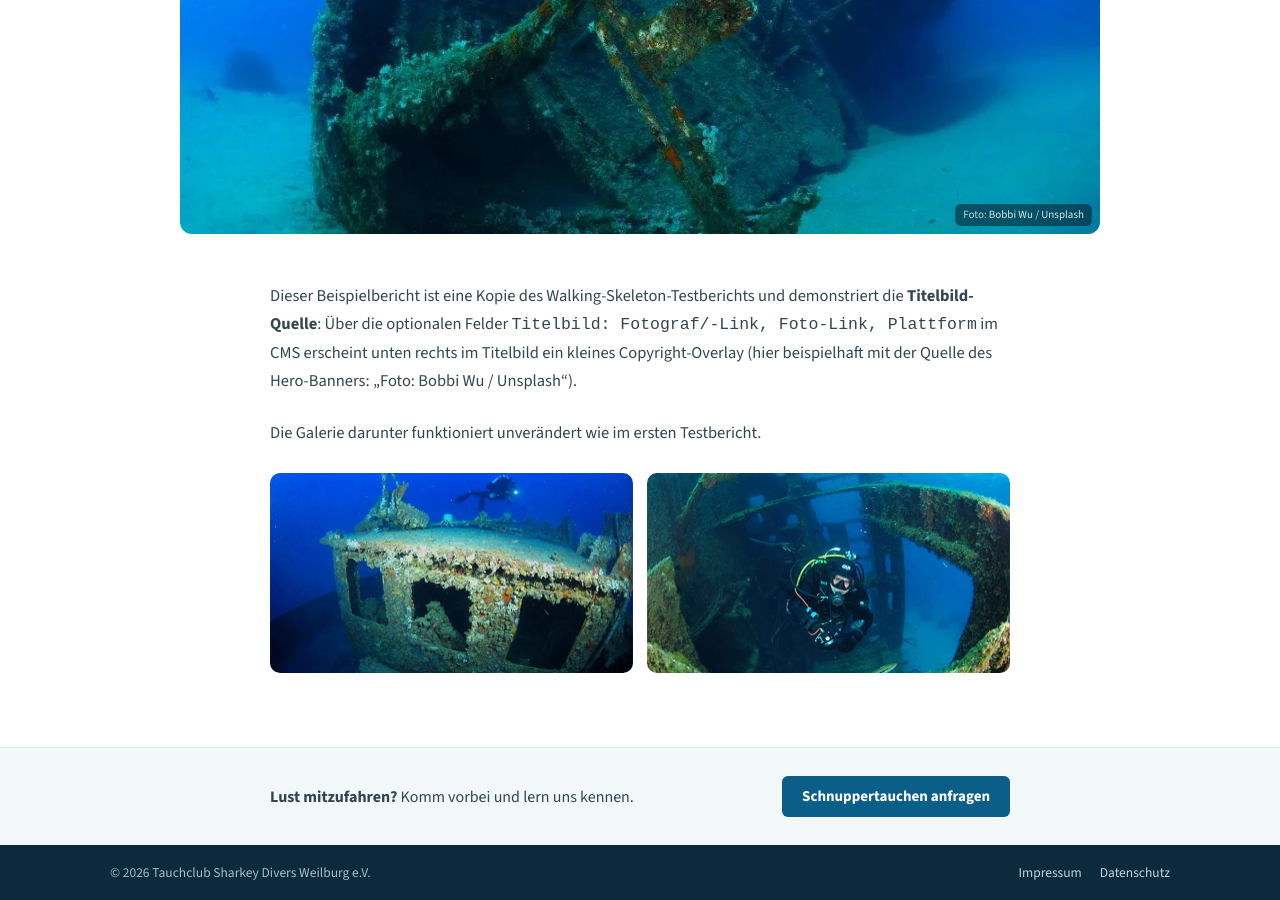
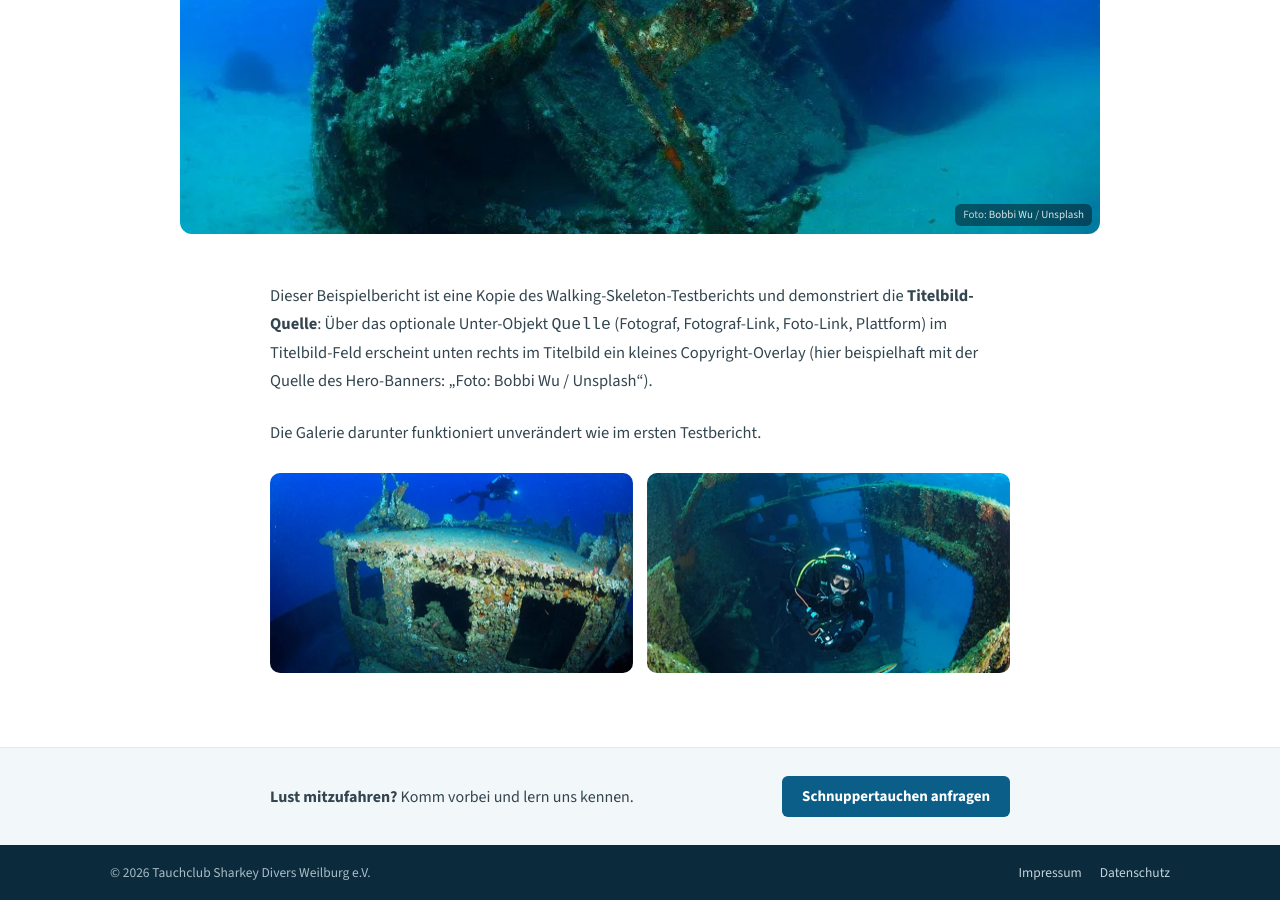
Before and after one commit to hollesse/sharkey-divers.de, a Jekyll site: the page built from _posts/2026-09-01-testbericht-mit-bildquelle.md, in a window 1280 px wide and 900 px high, scrolled down 583 px. Built offline with Jekyll 4.4.1, drawn with Linux system fonts in a browser that asks for light colours.

Commit message:
feature(design-system): Titelbild als Objekt-Field (src + alt + Quelle-Unterobjekt) nach Sveltia-Doku-Muster statt erstes Galerie-Bild; Templates und Beispielberichte migriert [design-system-001]
Co-Authored-By: Claude Fable 5 <noreply@anthropic.com>

```diff
--- a/_layouts/post.html
+++ b/_layouts/post.html
@@ -9,12 +9,12 @@ layout: default
     {% if page.teaser %}<p class="bericht-article__teaser">{{ page.teaser }}</p>{% endif %}
   </div>
 
-  {% if page.images and page.images.size > 0 %}
+  {% if page.titelbild.src %}
   <div class="bericht-article__hero">
     <div class="bericht-article__hero-media">
-      <img src="{{ page.images[0] | relative_url }}" alt="" loading="lazy">
-      {% if page.bild_fotograf %}
-      {% include bild-credit.html author=page.bild_fotograf author_url=page.bild_fotograf_url photo_url=page.bild_foto_url source=page.bild_plattform %}
+      <img src="{{ page.titelbild.src | relative_url }}" alt="{{ page.titelbild.alt | escape }}" loading="lazy">
+      {% if page.titelbild.quelle.fotograf %}
+      {% include bild-credit.html author=page.titelbild.quelle.fotograf author_url=page.titelbild.quelle.fotograf_url photo_url=page.titelbild.quelle.foto_url source=page.titelbild.quelle.plattform %}
       {% endif %}
     </div>
   </div>
@@ -23,9 +23,9 @@ layout: default
   <div class="bericht-article__body prose">
     {{ content }}
 
-    {% if page.images and page.images.size > 1 %}
+    {% if page.images and page.images.size > 0 %}
     <div class="bericht-gallery">
-      {% for bild in page.images offset:1 %}
+      {% for bild in page.images %}
       <img src="{{ bild | relative_url }}" alt="" loading="lazy">
       {% endfor %}
     </div>
--- a/_posts/2026-09-01-testbericht-mit-bildquelle.md
+++ b/_posts/2026-09-01-testbericht-mit-bildquelle.md
@@ -2,20 +2,24 @@
 title: "Testbericht: Titelbild mit Bildquelle"
 date: 2026-09-01
 teaser: "Kopie des Beispielberichts, die die neue Titelbild-Quelle demonstriert: kleines Copyright-Overlay unten rechts im Titelbild."
+titelbild:
+  src: /assets/uploads/2026-09-01-testbericht-mit-bildquelle/bericht-hero.webp
+  alt: "Person schwimmt unter Wasser durch tiefblaues Meer"
+  quelle:
+    fotograf: "Bobbi Wu"
+    fotograf_url: "https://unsplash.com/de/@bobbiwu?utm_source=unsplash&utm_medium=referral&utm_content=creditCopyText"
+    foto_url: "https://unsplash.com/de/fotos/person-die-unter-wasser-schwimmt-fotografie-3_h9trxhQmY?utm_source=unsplash&utm_medium=referral&utm_content=creditCopyText"
+    plattform: "Unsplash"
 images:
-  - /assets/uploads/2026-09-01-testbericht-mit-bildquelle/bericht-hero.webp
   - /assets/uploads/2026-09-01-testbericht-mit-bildquelle/bericht-bild-1.webp
   - /assets/uploads/2026-09-01-testbericht-mit-bildquelle/bericht-bild-2.webp
-bild_fotograf: "Bobbi Wu"
-bild_fotograf_url: "https://unsplash.com/de/@bobbiwu?utm_source=unsplash&utm_medium=referral&utm_content=creditCopyText"
-bild_foto_url: "https://unsplash.com/de/fotos/person-die-unter-wasser-schwimmt-fotografie-3_h9trxhQmY?utm_source=unsplash&utm_medium=referral&utm_content=creditCopyText"
-bild_plattform: "Unsplash"
 ---
 
 Dieser Beispielbericht ist eine Kopie des Walking-Skeleton-Testberichts und
-demonstriert die **Titelbild-Quelle**: Über die optionalen Felder
-`Titelbild: Fotograf/-Link, Foto-Link, Plattform` im CMS erscheint unten rechts
-im Titelbild ein kleines Copyright-Overlay (hier beispielhaft mit der Quelle
-des Hero-Banners: &bdquo;Foto: Bobbi Wu / Unsplash&ldquo;).
+demonstriert die **Titelbild-Quelle**: Über das optionale Unter-Objekt
+`Quelle` (Fotograf, Fotograf-Link, Foto-Link, Plattform) im Titelbild-Feld
+erscheint unten rechts im Titelbild ein kleines Copyright-Overlay (hier
+beispielhaft mit der Quelle des Hero-Banners: &bdquo;Foto: Bobbi Wu /
+Unsplash&ldquo;).
 
 Die Galerie darunter funktioniert unverändert wie im ersten Testbericht.
```
Also changed, not shown: _includes/bericht-card.html (+4 -4 lines), _posts/2026-08-30-testbericht-walking-skeleton.md (+6 -8 lines), admin/config.yml (+22 -8 lines).
